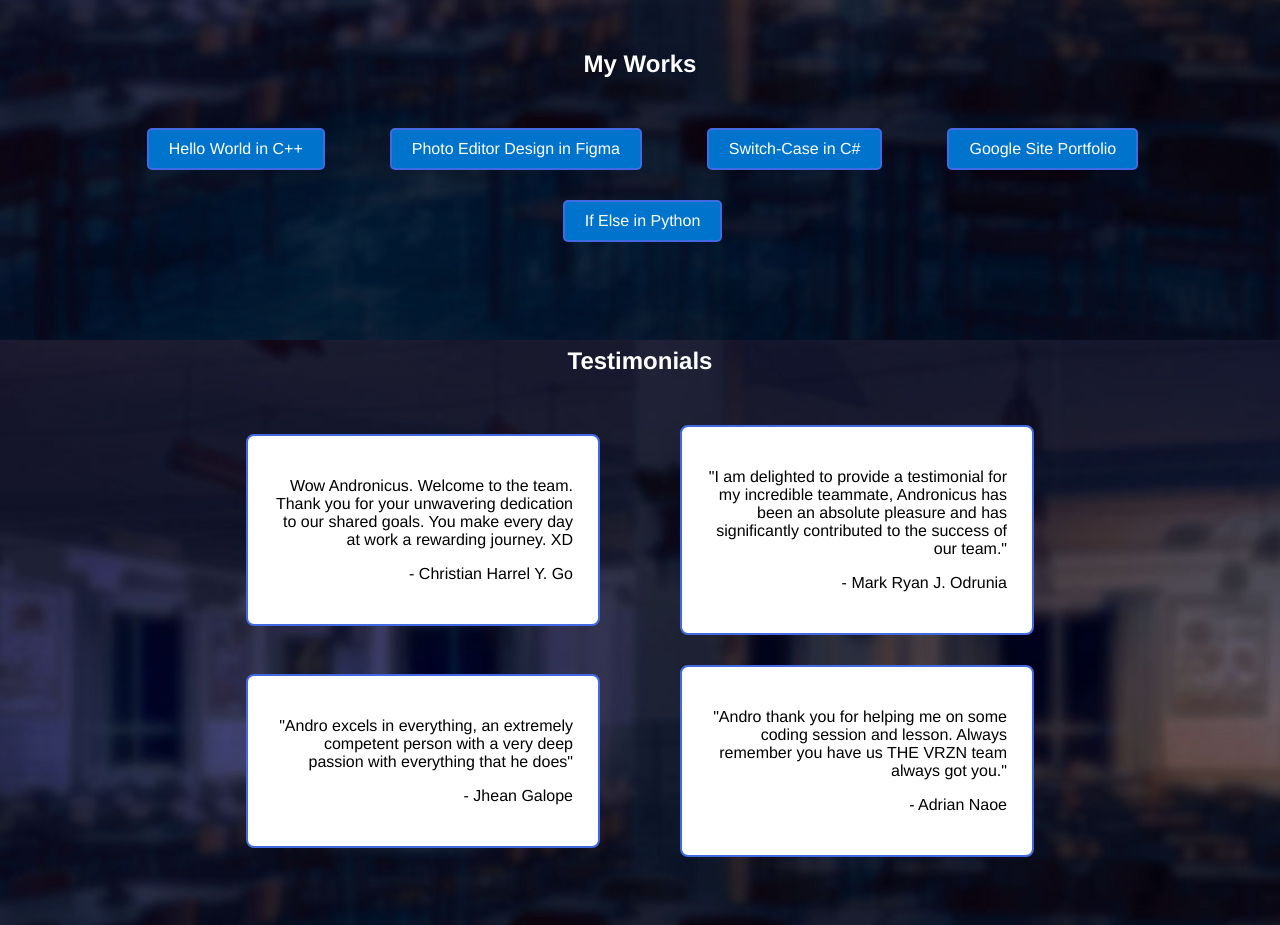
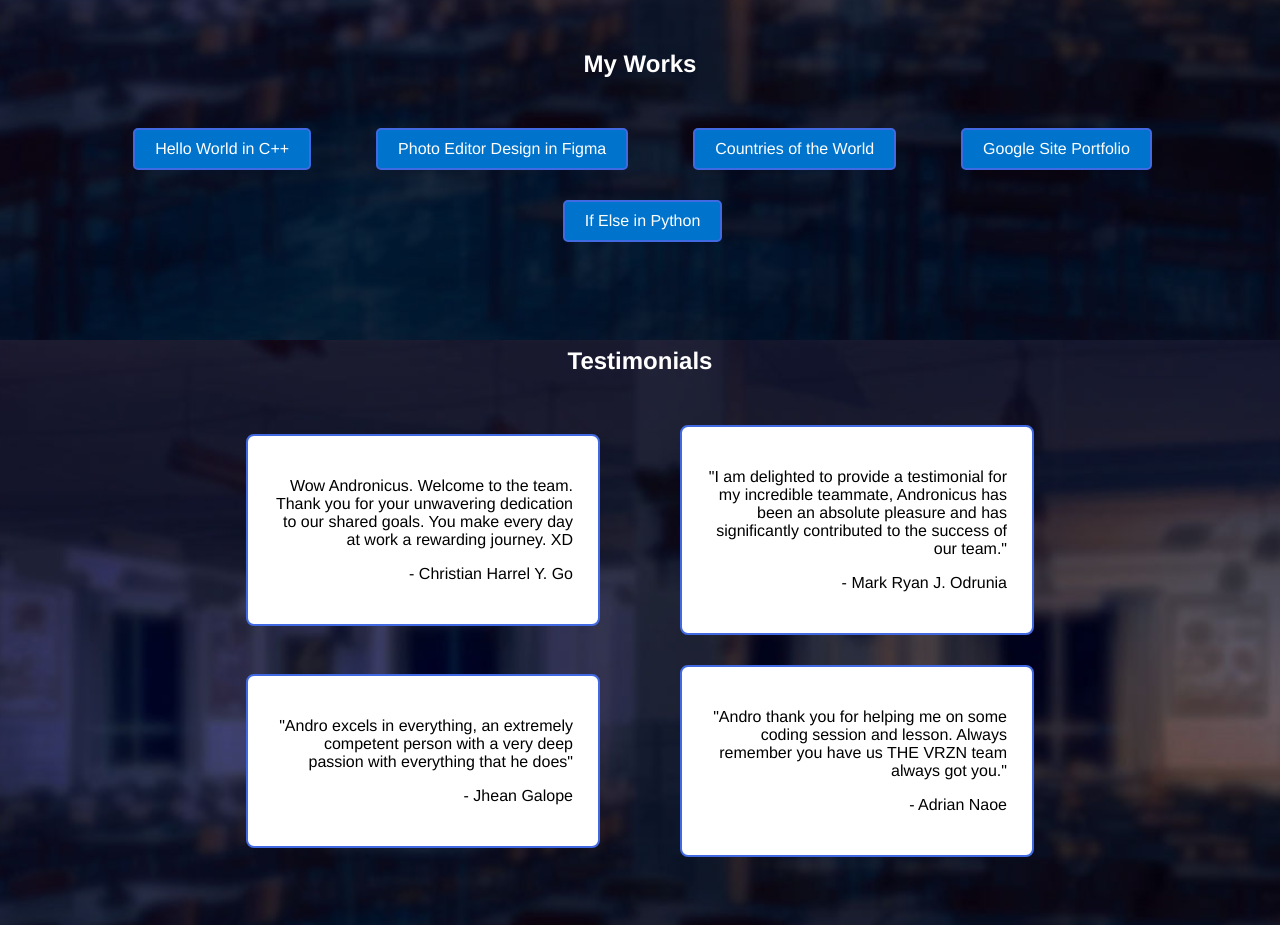
Before and after one commit to go-christianharrel/exercise-16-vrzn_webdev, a plain HTML site: page dimasacat_andronicus/dimasacat_andronicus.html in a window 1280 px wide. Shown: the part 1260-2185 px from the top of the page. Drawn offline with Linux system fonts and the light colour scheme.

Commit message:
Reference the countries API in dimasacat HTML under My Works

```diff
--- a/dimasacat_andronicus/dimasacat_andronicus.html
+++ b/dimasacat_andronicus/dimasacat_andronicus.html
@@ -89,7 +89,7 @@
           </li>
         </div>
         <div class="works-style">
-          <li><a href="#">Switch-Case in C#</a></li>
+          <li><a href="./countries/country_index.html">Countries of the World</a></li>
         </div>
         <div class="works-style">
           <li>
```
